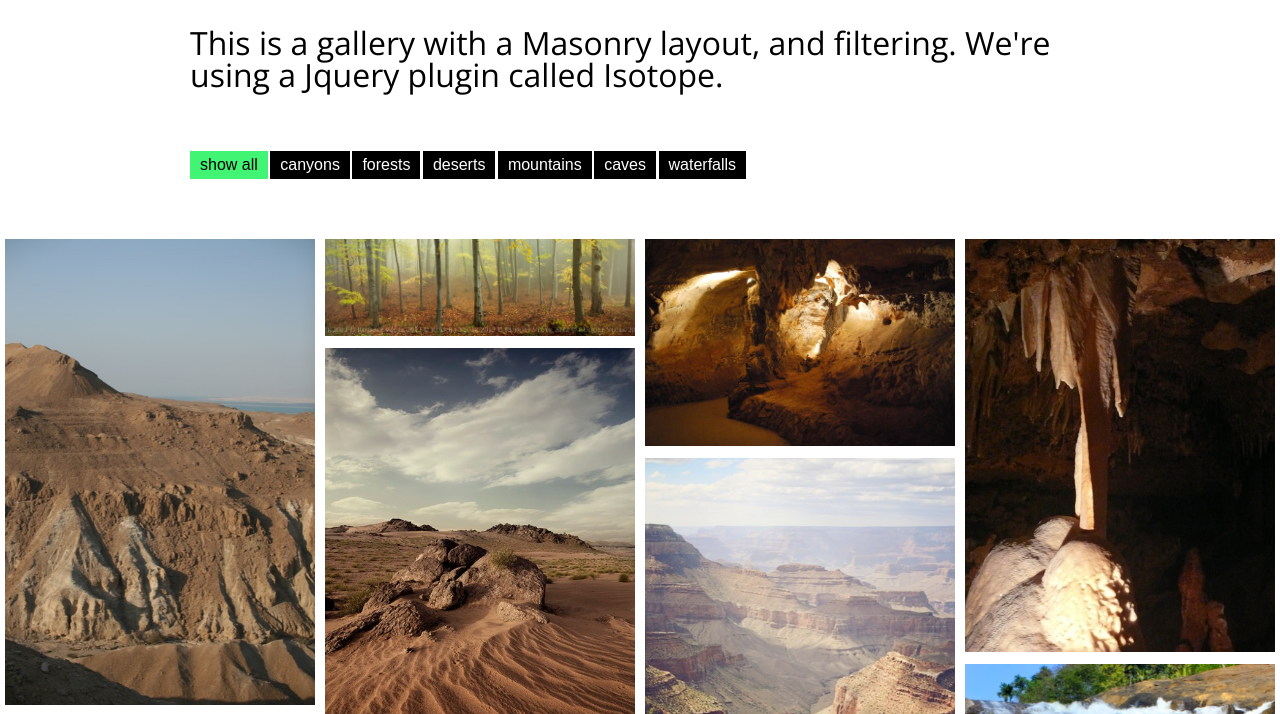
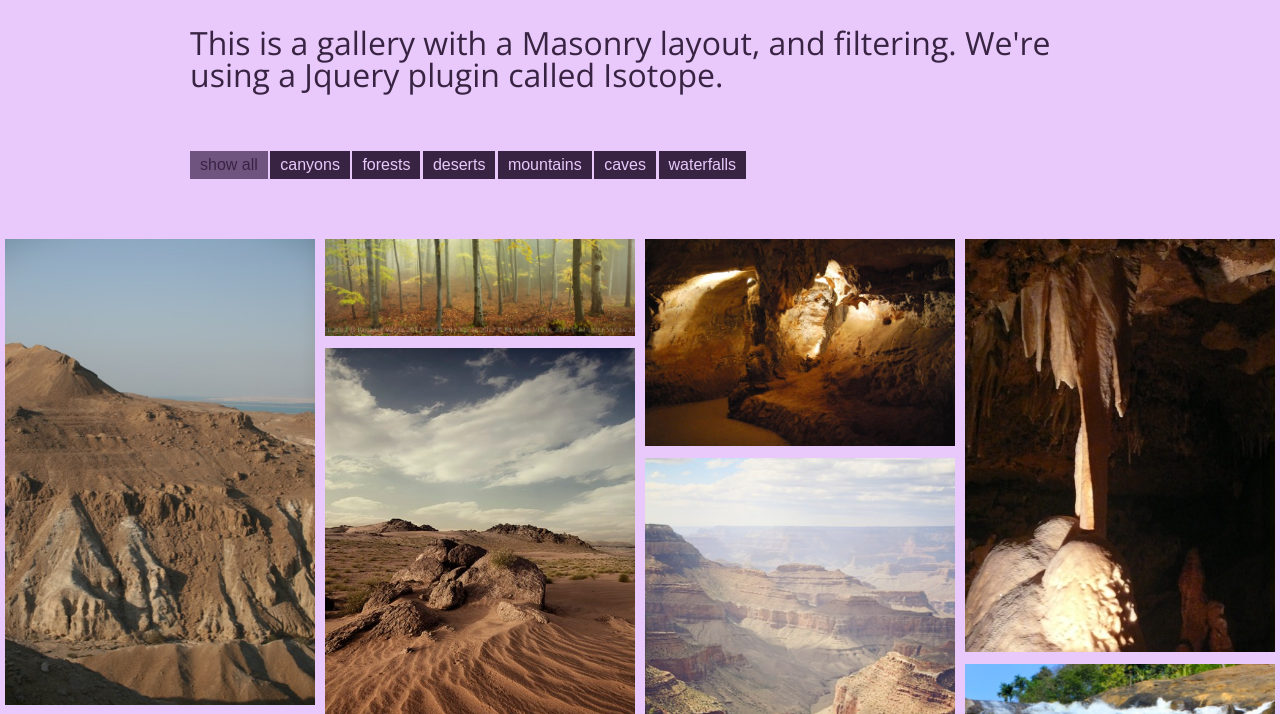
Before and after one commit to core-interaction-lab-spring-2019/week-ten, a plain HTML site: page index.html in a window 1280 px wide. Shown: the part 131-845 px from the top of the page. Drawn offline with nearby package versions, Linux system fonts and the light colour scheme; files that its build step writes are made by us from their sources.

Commit message:
color changes

```diff
--- a/js/scripts.js
+++ b/js/scripts.js
@@ -14,7 +14,6 @@ $(document).ready(function() {
 
 		$modal_image.attr('src', img_src);
 		$modal.addClass('modal--open');
-
 	});
 
 	$modal_close.click(function() {
--- a/stylesheets/_variables.scss
+++ b/stylesheets/_variables.scss
@@ -1,8 +1,8 @@
 :root {
-	--primary-color: #FFFFFF;
-	--secondary-color: #000000;
-	--tertiary-color: #42f474;
-	--transparent-white: rgba(255,255,255,.9);
-	--title-font: 'Open Sans', sans-serif;
+	--primary-color: #e9c9fc;
+	--secondary-color: #382442;
+	--tertiary-color: #705480;
+	--transparent-white: #67447a71;
+	--title-font: 'Open Sans', 'sans-serif';
 	--copy-font: 'Open Sans', sans-serif;
 }
```
Also changed, not shown: style.css.
